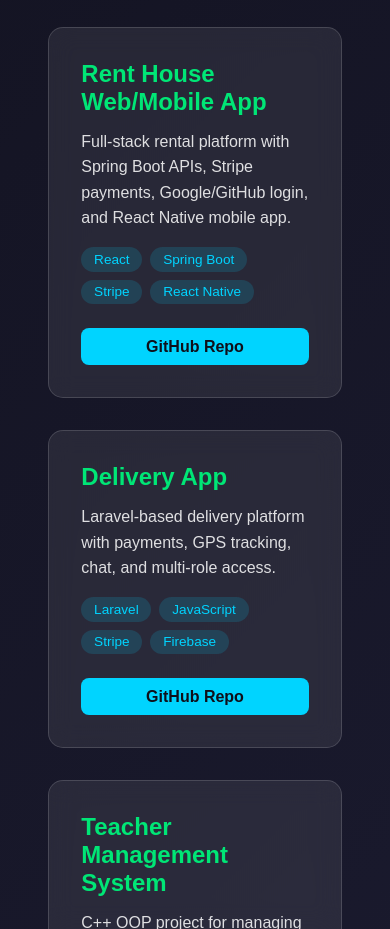
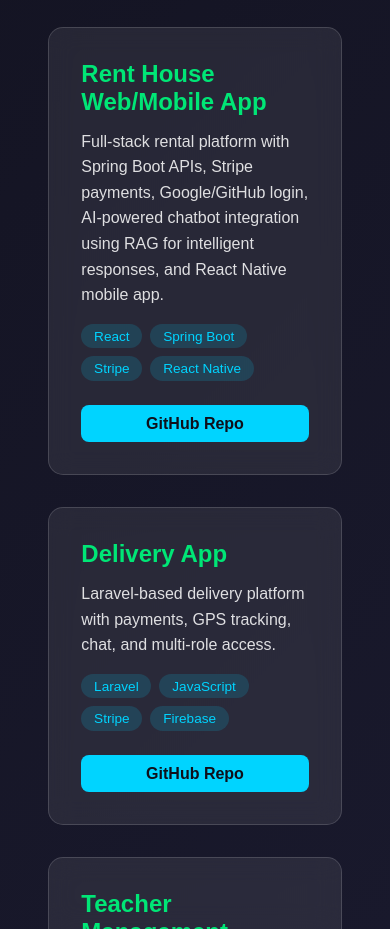
Before and after one commit to talaosman/Portfolio, a React (Create React App) app: page / in a window 390 px wide. Shown: the part 4420-5349 px from the top of the page. Built offline with nearby package versions, Linux system fonts and the light colour scheme.

Commit message:
Update Rent House Web/Mobile App project details
Enhanced project description for Rent House Web/Mobile App to include AI-powered chatbot integration.

```diff
--- a/src/components/Project.js
+++ b/src/components/Project.js
@@ -106,7 +106,7 @@
     { name: "University Website", desc: "Responsive website with faculties, events, campuses, admissions, and signup.", tags: ["HTML", "CSS", "Bootstrap", "JavaScript"] },
     { name: "Medical Center Management", desc: "JavaFX system with secure login, patient file management, appointments, and staff data.", tags: ["JavaFX", "Database"], repo:"https://github.com/talaosman/Medical-Center-Management"},
     { name: "Travel Booking Website", desc: "Responsive city tour guide with feedback forms and cross-device accessibility.", tags: ["HTML", "CSS", "JavaScript", "Bootstrap"], demo: "https://travelbookingcity.netlify.app" },
-    { name: "Rent House Web/Mobile App", desc: "Full-stack rental platform with Spring Boot APIs, Stripe payments, Google/GitHub login, and React Native mobile app.", tags: ["React", "Spring Boot", "Stripe", "React Native"],repo: "https://github.com/talaosman/Rental-House-website" },
+    { name: "Rent House Web/Mobile App", desc: "Full-stack rental platform with Spring Boot APIs, Stripe payments, Google/GitHub login, AI-powered chatbot integration using RAG for intelligent responses, and React Native mobile app.", tags: ["React", "Spring Boot", "Stripe", "React Native"],repo: "https://github.com/talaosman/Rental-House-website" },
     { name: "Delivery App", desc: "Laravel-based delivery platform with payments, GPS tracking, chat, and multi-role access.", tags: ["Laravel", "JavaScript", "Stripe", "Firebase"], repo: "https://github.com/talaosman/DeliveryApp" },
     { name: "Teacher Management System", desc: "C++ OOP project for managing university teachers, schedules, and feedback.", tags: ["C++", "OOP", "Pointers"] },
   ];
```
